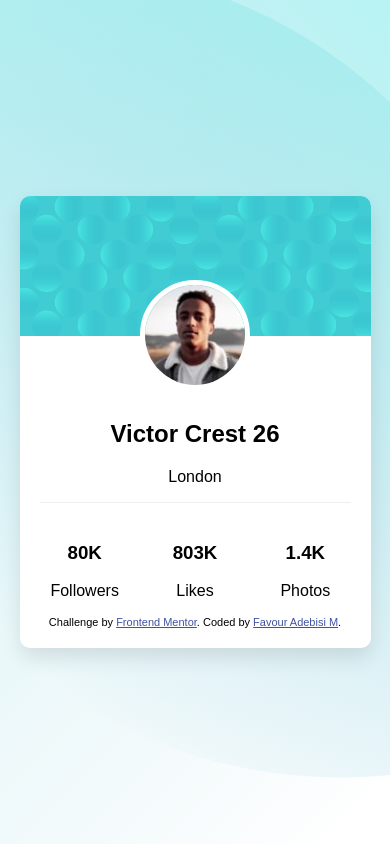
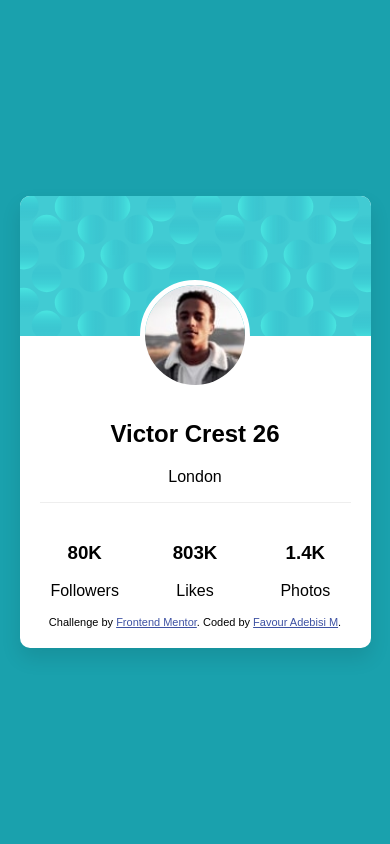
Before and after one commit to Favson/profile-card, a plain HTML site: page index.html in a window 390 px wide. Drawn offline with Linux system fonts and the light colour scheme.

Commit message:
files updated

```diff
--- a/style.css
+++ b/style.css
@@ -65,10 +65,6 @@ body {
 }
 
 @media (max-width: 768px) {
-    body{
-        background: url('images/bg-pattern-top.svg') top -200px left -150px no-repeat,
-        url('images/bg-pattern-bottom.svg') bottom -100px right -150px no-repeat;
-    }
     .profile-card {
         width: 300px;
     }
```
